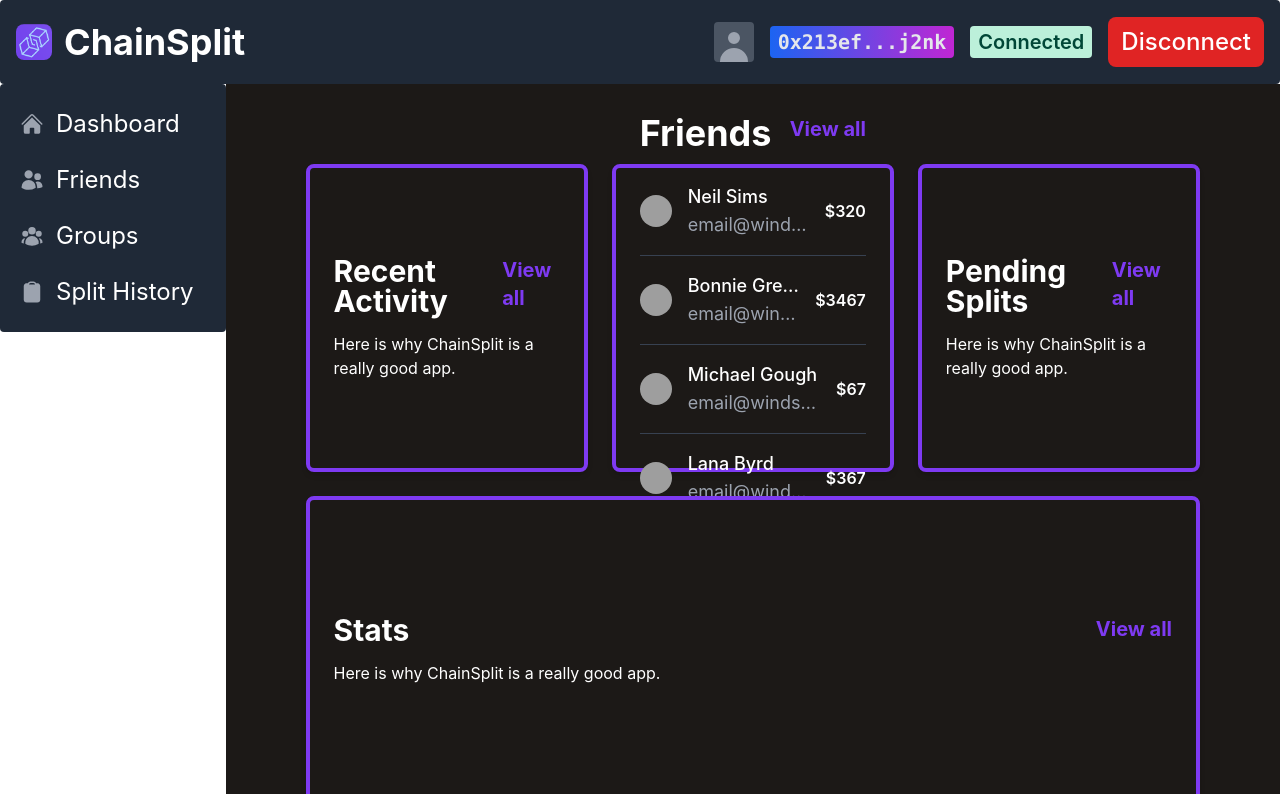
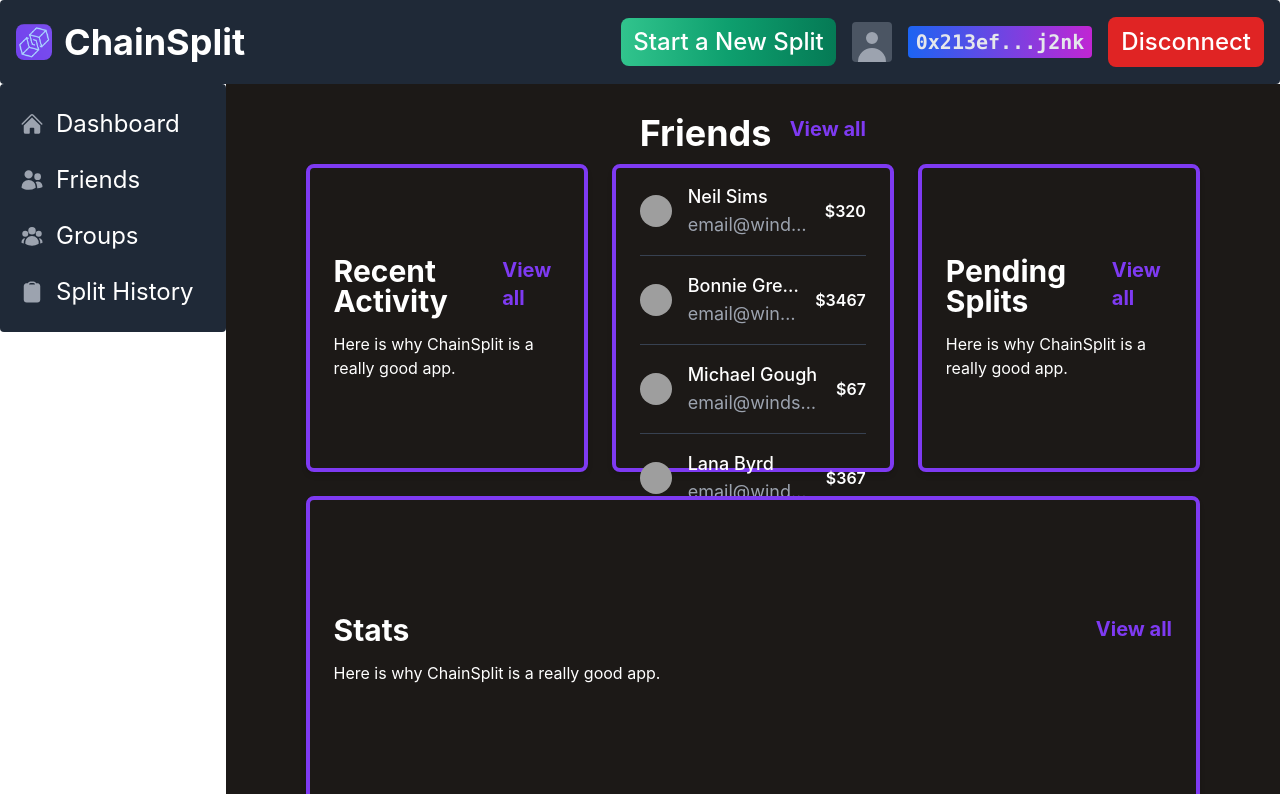
Before and after one commit to karan2605/Chain-Split, a React (Create React App) app: page /dashboard in a window 1280 px wide. Shown: the top 794 px of the page. Built offline with nearby package versions, Linux system fonts and the light colour scheme; grey boxes are pictures that could not be loaded.

Commit message:
Added a button to start new splits

```diff
--- a/src/components/DashboardBar.js
+++ b/src/components/DashboardBar.js
@@ -10,7 +10,7 @@ const DashboardBar = () => {
         <Navbar
             fluid={true}
             rounded={true}
-            className="bg-stone-800"
+            className="bg-stone-800 gap-4"
             >
             <Navbar.Brand>
             <img
@@ -23,12 +23,12 @@ const DashboardBar = () => {
             </span>
             </Navbar.Brand>
             <div className="flex text-xl gap-4 items-center">
+                <Button size="2xl" gradientMonochrome="success" className={"text-2xl py-2 px-3"}>
+                    Start a New Split
+                </Button>
                 <Avatar />
                 <Badge size="lg" color="dark" className={"text-white bg-gradient-to-r from-blue-600 to-fuchsia-600 font-mono"}>
                     0x213ef...j2nk
-                </Badge>
-                <Badge color="success" size="lg" >
-                    Connected
                 </Badge>
                 <Button size="2xl" color="failure" className={"text-2xl py-2 px-3"}>
                     Disconnect
```
